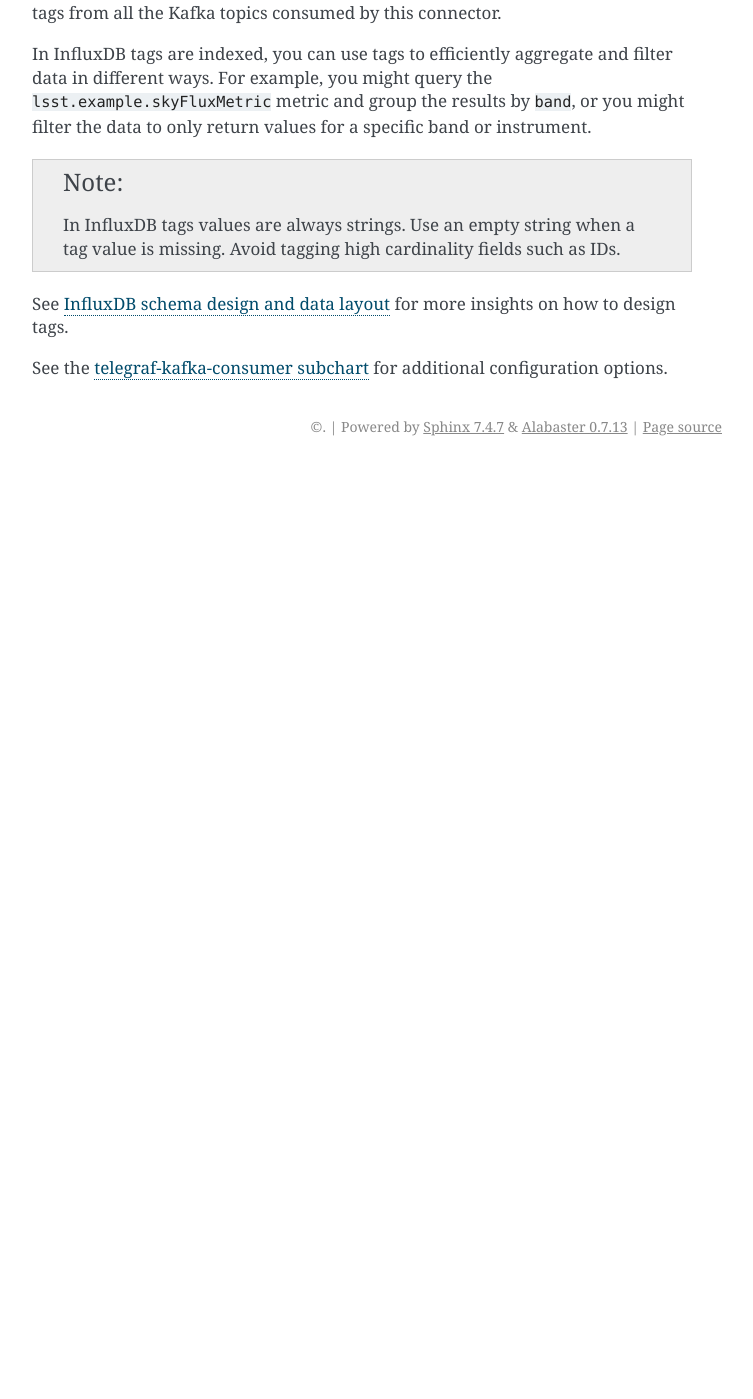
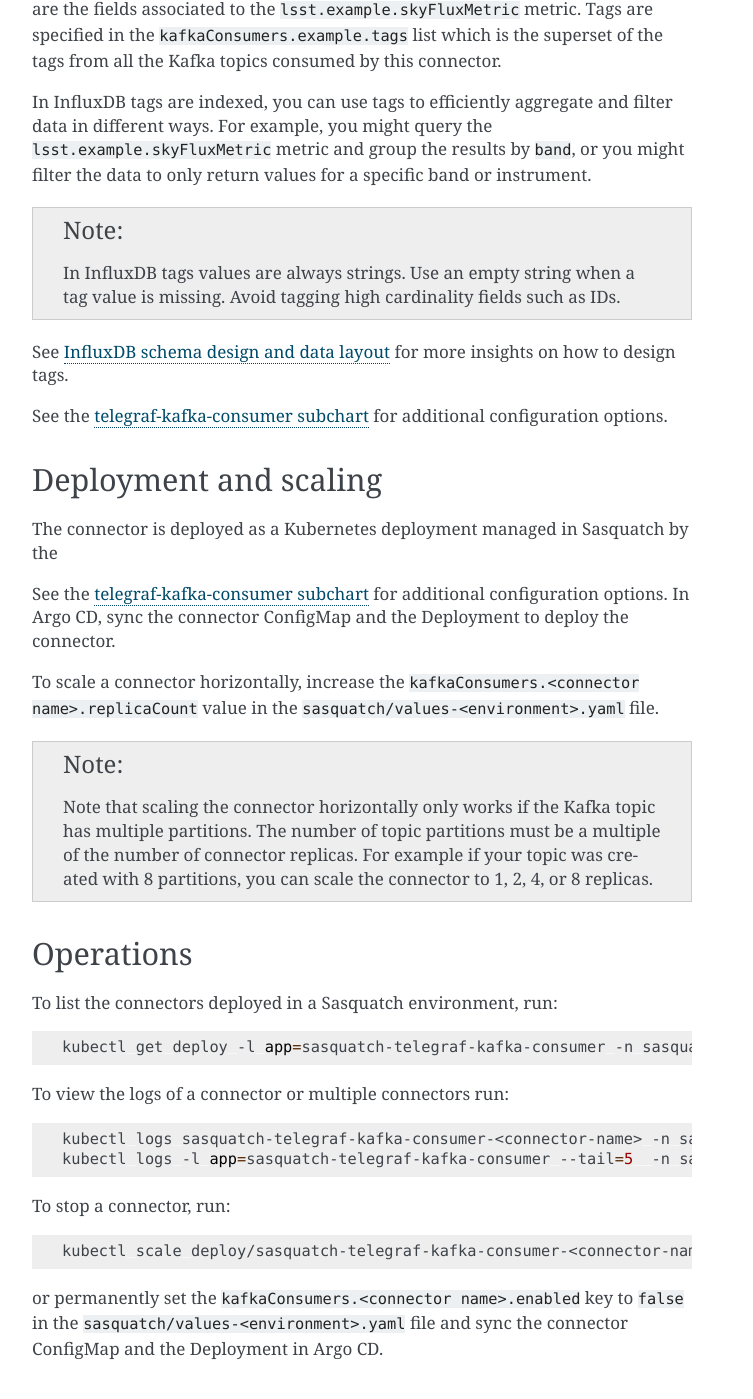
Before and after one commit to lsst-sqre/sasquatch, a Sphinx documentation site: the page built from docs/developer-guide/connectors.rst, in a window 1280 px wide and 1400 px high, scrolled down 1633 px. Shown: the whole window, without its empty margins (388-1141 px from the left). Built offline with Sphinx 7.4.7, drawn with Linux system fonts in a browser that asks for light colours; before the commit the page ends 2099 px from its top, so only the background shows below that; some of the changed text lies outside the part shown.

Commit message:
Add instructions to deploy and manage connectors

```diff
--- a/docs/developer-guide/connectors.rst
+++ b/docs/developer-guide/connectors.rst
@@ -1,11 +1,15 @@
 .. _connectors:
 
-######################################
-Configuring an InfluxDB Sink connector
-######################################
+#################################
+Managing InfluxDB Sink connectors
+#################################
+
 
 An InfluxDB Sink connector consumes data from Kafka and writes to InfluxDB.
-Sasquatch uses the Telegraf `Kafka consumer input`_ and the `InfluxDB v1 output`_ plugins for that.
+Sasquatch uses the Telegraf `Kafka consumer input`_ plugin and the `InfluxDB v1 output`_ plugin for that.
+
+Configuration
+=============
 
 The connector configuration is specified per Sasquatch environment in ``sasquatch/values-<environment>.yaml``.
 
@@ -28,7 +32,7 @@
         replicaCount: 1
 
 Selecting Kafka topics
-======================
+----------------------
 
 ``kafkaConsumers.example.topicRegexps`` is a list of regular expressions used to specify the Kafka topics consumed by this connector, and ``KafkaConsumers.example.database`` is the name of the InfluxDB v1 database to write to.
 In this example, all Kafka topics prefixed by ``lsst.example`` are recorded in the ``lsst.example`` database in InfluxDB.
@@ -39,14 +43,14 @@
   Telegraf also records internal metrics from its input and output plugins in the same database.
 
 Timestamp
-=========
+---------
 
 InfluxDB, being a time-series database, requires a timestamp to index the data.
 The name of the field that contains the timestamp value and the timestamp format are specified by the ``kafkaConsumers.example.timestamp_field`` and
 ``kafkaConsumers.timestamp_format`` keys.
 
 Tags
-====
+----
 
 InfluxDB tags provide additional context when querying data.
 
@@ -70,14 +74,57 @@
 
 .. note::
 
-    In InfluxDB tags values are always strings.
-    Use an empty string when a tag value is missing.
-    Avoid tagging high cardinality fields such as IDs.
+  In InfluxDB tags values are always strings.
+  Use an empty string when a tag value is missing.
+  Avoid tagging high cardinality fields such as IDs.
 
 See `InfluxDB schema design and data layout`_ for more insights on how to design tags.
 
 See the `telegraf-kafka-consumer subchart`_ for additional configuration options.
 
+
+Deployment and scaling
+======================
+
+The connector is deployed as a Kubernetes deployment managed in Sasquatch by the
+
+
+See the `telegraf-kafka-consumer subchart`_ for additional configuration options.
+In Argo CD, sync the connector ConfigMap and the Deployment to deploy the connector.
+
+To scale a connector horizontally, increase the ``kafkaConsumers.<connector name>.replicaCount`` value in the ``sasquatch/values-<environment>.yaml`` file.
+
+.. note::
+
+  Note that scaling the connector horizontally only works if the Kafka topic has multiple partitions.
+  The number of topic partitions must be a multiple of the number of connector replicas.
+  For example if your topic was created with 8 partitions, you can scale the connector to 1, 2, 4, or 8 replicas.
+
+Operations
+==========
+
+To list the connectors deployed in a Sasquatch environment, run:
+
+.. code:: bash
+
+  kubectl get deploy -l app=sasquatch-telegraf-kafka-consumer -n sasquatch
+
+To view the logs of a connector or multiple connectors run:
+
+.. code:: bash
+
+  kubectl logs sasquatch-telegraf-kafka-consumer-<connector-name> -n sasquatch
+  kubectl logs -l app=sasquatch-telegraf-kafka-consumer --tail=5  -n sasquatch
+
+To stop a connector, run:
+
+.. code:: bash
+
+  kubectl scale deploy/sasquatch-telegraf-kafka-consumer-<connector-name> --replicas=0 -n sasquatch
+
+or permanently set the ``kafkaConsumers.<connector name>.enabled`` key to ``false`` in the ``sasquatch/values-<environment>.yaml`` file and sync the connector ConfigMap and the Deployment in Argo CD.
+
+
 .. _InfluxDB v1 output: https://github.com/influxdata/telegraf/blob/master/plugins/outputs/influxdb/README.md
 .. _Kafka consumer input: https://github.com/influxdata/telegraf/blob/master/plugins/inputs/kafka_consumer/README.md
 .. _InfluxDB schema design and data layout: https://docs.influxdata.com/influxdb/v1/concepts/schema_and_data_layout
--- a/docs/developer-guide/index.rst
+++ b/docs/developer-guide/index.rst
@@ -12,7 +12,7 @@
    architecture
 
 .. toctree::
-   :caption: Procedures
+   :caption: Guides
 
    strimzi-updates
    broker-migration
```
